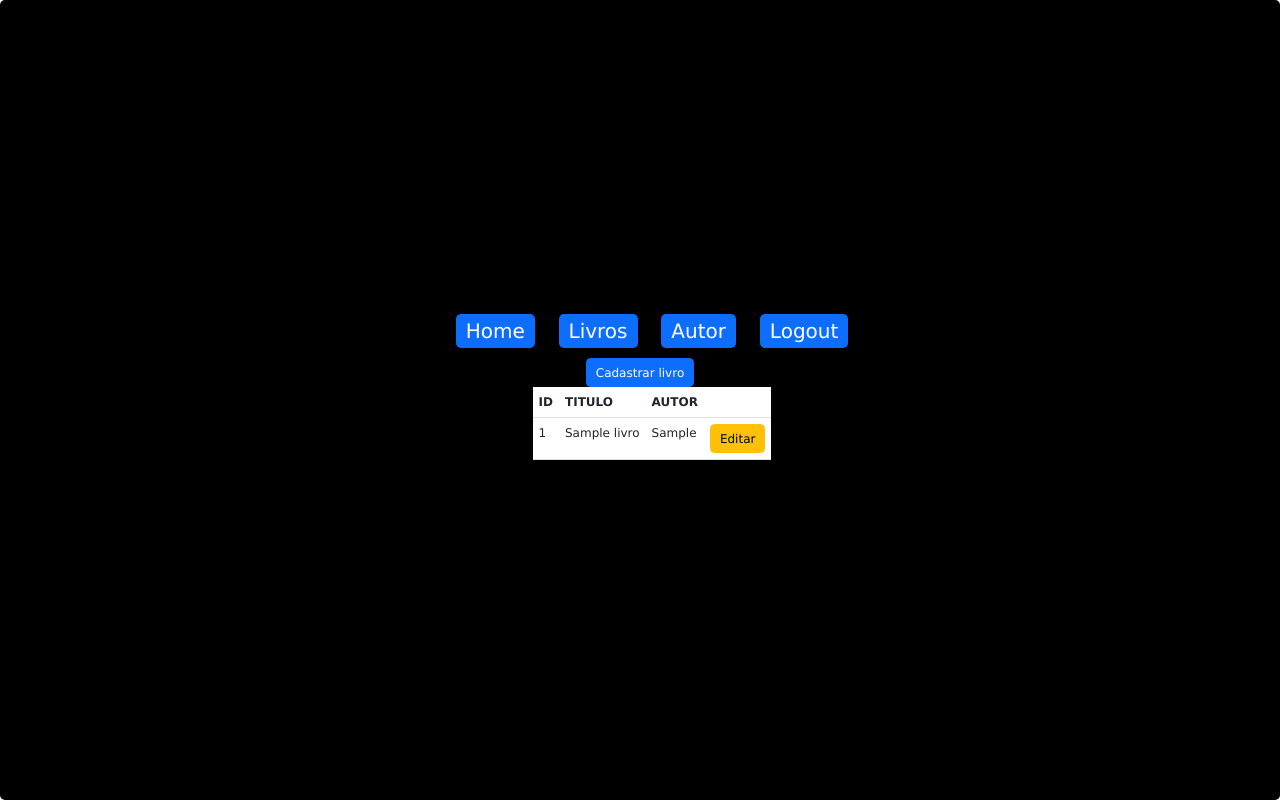
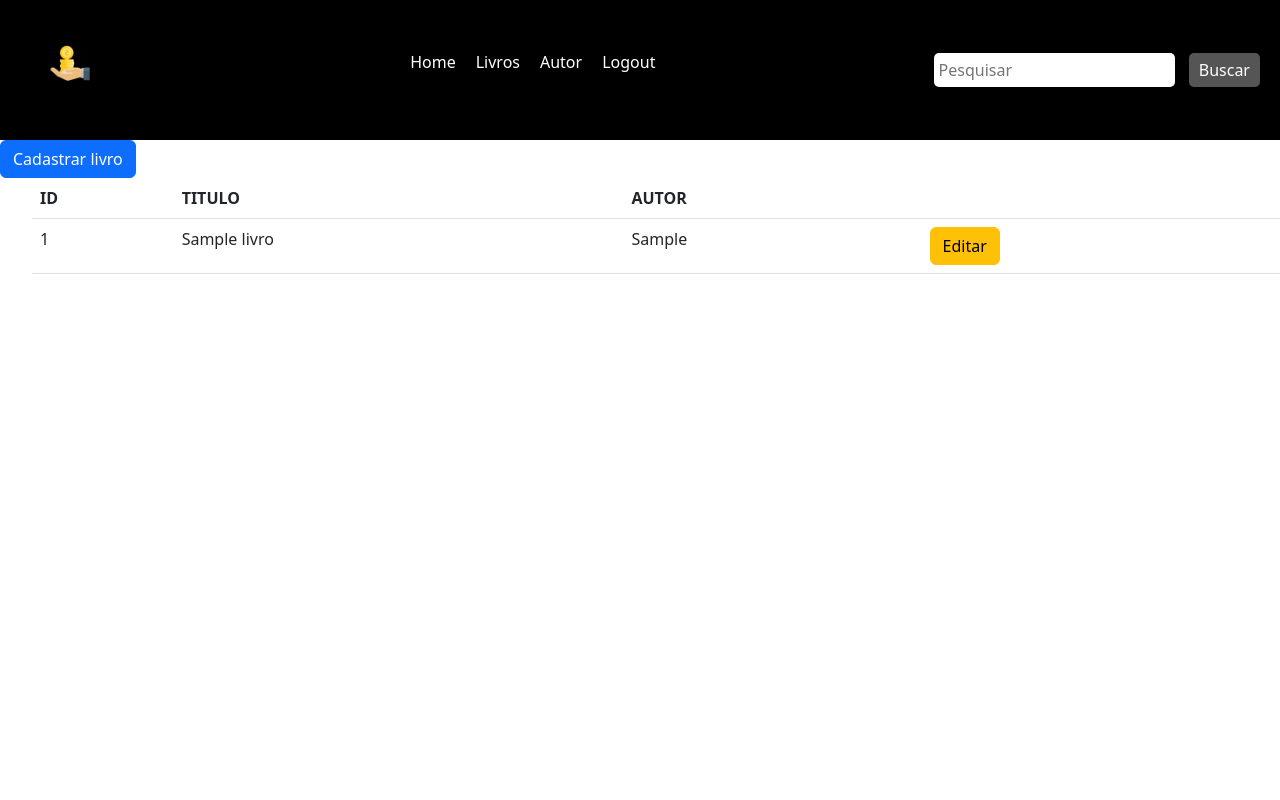
Before and after one commit to JesusTeixeira/cadastro_autores_livros, a Flask app: page /livros/listagem in a window 1280 px wide. Run offline with Flask 3, Linux system fonts and the light colour scheme; the visitor is signed in with stand-in values (Sample User, id 1); tables that the repository leaves empty hold one stand-in row (values such as "Sample post").

Commit message:
finished add all session and logo

```diff
--- a/static/css/autores_editar.css
+++ b/static/css/autores_editar.css
@@ -1,3 +1,6 @@
+@import url('https://fonts.googleapis.com/css2?family=Inter:wght@100;200;300;400;500;600;700;800;900&display=swap');
+
+
 .btn {
     width: 100px;
     height: 40px;
--- a/static/css/listagem.css
+++ b/static/css/listagem.css
@@ -1,31 +1 @@
 @import url('https://fonts.googleapis.com/css2?family=Inter:wght@100;200;300;400;500;600;700;800;900&display=swap');
-
-
-.page {
-    display: flex;
-    flex-direction: column;
-    align-items: center;
-    align-content: center;
-    justify-content: center;
-    width: 100%;
-    height: 100vh;
-    background-color: black;
-  }
-
-div{
-  padding: 5px 10px;
-  margin:0;
-  border: 0px solid #f00;
-  background: #0d6efd;
-  text-decoration: none;
-  color: white;
-  /* cantos arredondados */
-  -webkit-border-radius:5px;
-  -moz-border-radius:5px;
-  border-radius:5px;
-  justify-content: center;
-  flex-direction: column;
-  align-items: center;
-  align-content: center;
-  font-size: 20px;
-}
--- a/static/css/livros_cadastro.css
+++ b/static/css/livros_cadastro.css
@@ -1,4 +1,4 @@
-
+@import url('https://fonts.googleapis.com/css2?family=Inter:wght@100;200;300;400;500;600;700;800;900&display=swap');
 
 .btn {
     width: 100px;
--- a/static/css/livros_editar.css
+++ b/static/css/livros_editar.css
@@ -1,10 +1,12 @@
+@import url('https://fonts.googleapis.com/css2?family=Inter:wght@100;200;300;400;500;600;700;800;900&display=swap');
+
+
 .btn {
     width: 100px;
     height: 40px;
     font-size: 100px;
     text-align: center;
 }
-
 
 #btn_deletar {
     display: flex;
--- a/static/css/menu_template.css
+++ b/static/css/menu_template.css
@@ -1,42 +1,69 @@
 @import url('https://fonts.googleapis.com/css2?family=Inter:wght@100;200;300;400;500;600;700;800;900&display=swap');
 
-* {
-  font-family:Verdana, Geneva, sans-serif;
-  font-size:12px;
+body {
+  margin: 0;
+  padding: 0;
 }
 
-ul {
-  margin: 0;
-  padding:0;
-  background-color: #000;
+header {
+  background-color: black;
+  color: #fff;
+  padding: 20px;
+  display: flex;
+  align-items: center;
+  justify-content: space-between;
 }
 
-li {
-  list-style: none;
-  margin: 10px;
-  display: inline;
+.logo img {
+  width: 100px;
+  /* ajuste o tamanho conforme necessário */
 }
 
-li a {
-  padding: 5px 10px;
-  margin:0;
-  border: 0px solid #f00;
-  background: #0d6efd;
-  text-decoration: none;
-  color: white;
-  /* cantos arredondados */
-  -webkit-border-radius:5px;
-  -moz-border-radius:5px;
-  border-radius:5px;
-  justify-content: center;
-  flex-direction: column;
-  align-items: center;
-  align-content: center;
-  font-size: 20px;
+nav ul {
+  list-style: none;
+  display: flex;
 }
 
-li a:hover {
-  background: #CCC;
-  color: #000;
-  border-color: #000;
+nav li {
+  margin-right: 20px;
 }
+
+nav a {
+  color: #fff;
+  text-decoration: none;
+}
+
+nav a:hover {
+  text-decoration: underline;
+}
+
+.search input[type="text"] {
+  padding: 5px;
+  border: none;
+  border-radius: 5px;
+  margin-right: 10px;
+}
+
+.search button {
+  padding: 5px 10px;
+  border: none;
+  background-color: #555;
+  color: #fff;
+  border-radius: 5px;
+  cursor: pointer;
+}
+
+@media (max-width: 768px) {
+  nav {
+    display: none;
+  }
+
+  .menu {
+    display: flex;
+    flex-direction: column;
+  }
+
+  .search {
+    margin-top: 10px;
+  }
+}
--- a/templates/autores/listagem.html
+++ b/templates/autores/listagem.html
@@ -6,12 +6,10 @@
     <meta name="viewport" content="width=device-width, initial-scale=1.0">
     <title>Document</title>
     <link rel="stylesheet" href="/static/css/listagem_autores.css">
+    {% include "menu.html" %}
 </head>
 
 <body>
-    <div class="page">
-        {% include "menu.html" %}
-
     <a class="btn btn-primary" href="/autores/cadastro">Pagina de cadastro</a>
 
     <ul>
@@ -43,7 +41,6 @@
         crossorigin="anonymous">
     <script src="https://cdn.jsdelivr.net/npm/bootstrap@5.3.0/dist/js/bootstrap.bundle.min.js"
         crossorigin="anonymous"></script>
-    </div>
 </body>
 
 </html>
--- a/templates/livros/listagem.html
+++ b/templates/livros/listagem.html
@@ -6,15 +6,12 @@
     <meta name="viewport" content="width=device-width, initial-scale=1.0">
     <title>Listagem</title>
     <link rel="stylesheet" href="/static/css/listagem.css">
-
-
-
+    {% include "menu.html" %}
 </head>
 
 <body>
-    <div class="page">
-        {% include "menu.html" %}
     <a class="btn btn-primary" href="/livros/cadastro">Cadastrar livro</a>
+
     <ul>
         <table class="table">
 
@@ -43,7 +40,7 @@
         crossorigin="anonymous">
     <script src="https://cdn.jsdelivr.net/npm/bootstrap@5.3.0/dist/js/bootstrap.bundle.min.js"
         crossorigin="anonymous"></script>
-    </div>
+
 </body>
 
 </html>
--- a/templates/menu.html
+++ b/templates/menu.html
@@ -9,6 +9,12 @@
 </head>
 
 <body>
+    <header>
+        <div class="logo">
+            <img src="/static/money.jpg" alt="Logo do site"/>
+        </div>
+
+        <nav>
             <ul>
                 <li><a href="/">Home</a></li>
 
@@ -18,6 +24,12 @@
 
                 <li><a href="/logout">Logout</a></li>
             </ul>
+        </nav>
+        <div class="search">
+            <input type="text" placeholder="Pesquisar">
+            <button type="submit">Buscar</button>
+        </div>
+    </header>
 </body>
 
 </html>
```
Also changed, not shown: controllers/controller_autores.py (+10 -4 lines), templates/autores/cadastro.html (+14 -1 lines), templates/autores/editar.html (+14 -3 lines), templates/livros/cadastro.html (+15 -11 lines), templates/livros/editar.html (+17 -6 lines), static/money.jpg (added). Lines whose indentation alone changed are shown as unchanged.
